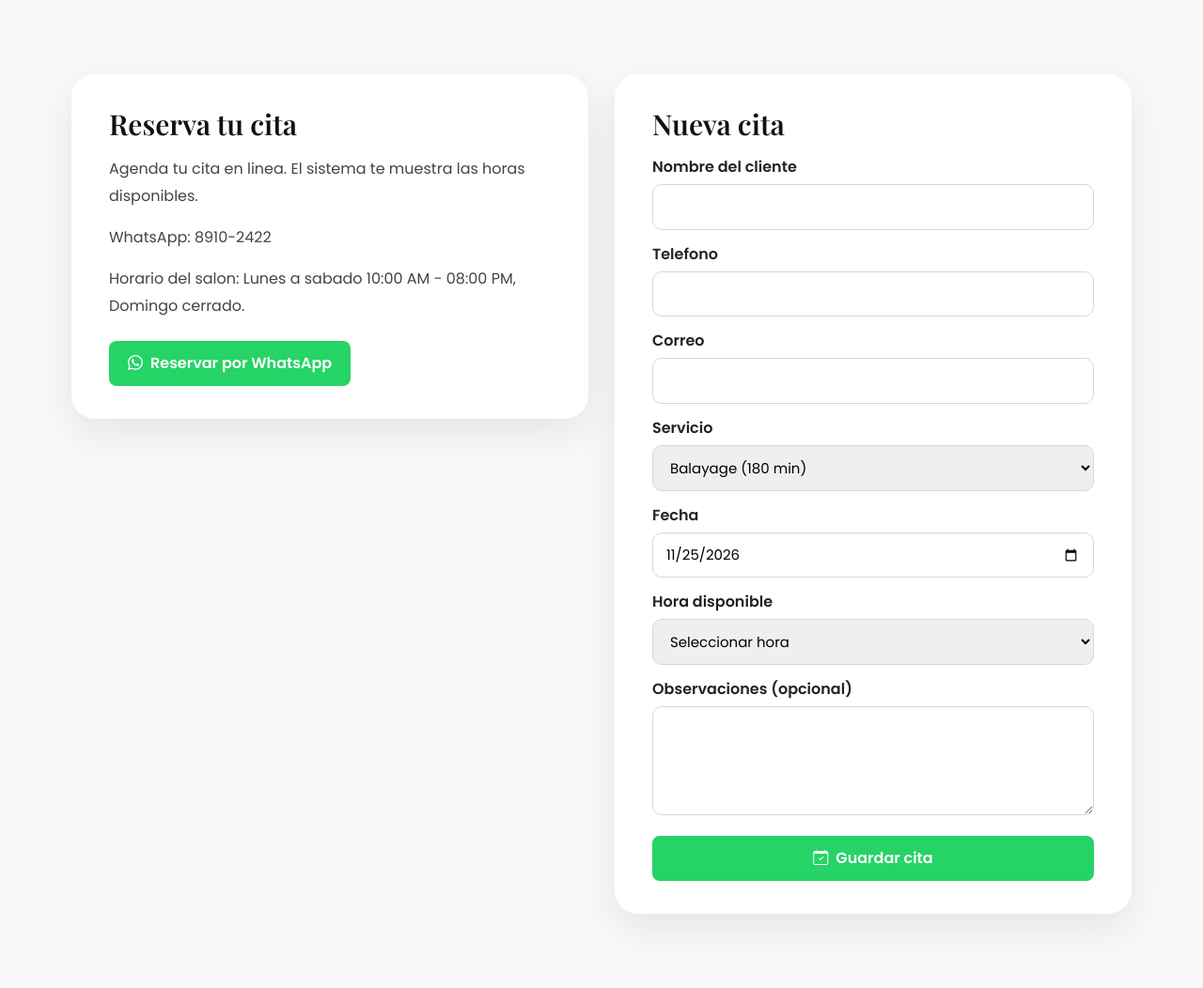
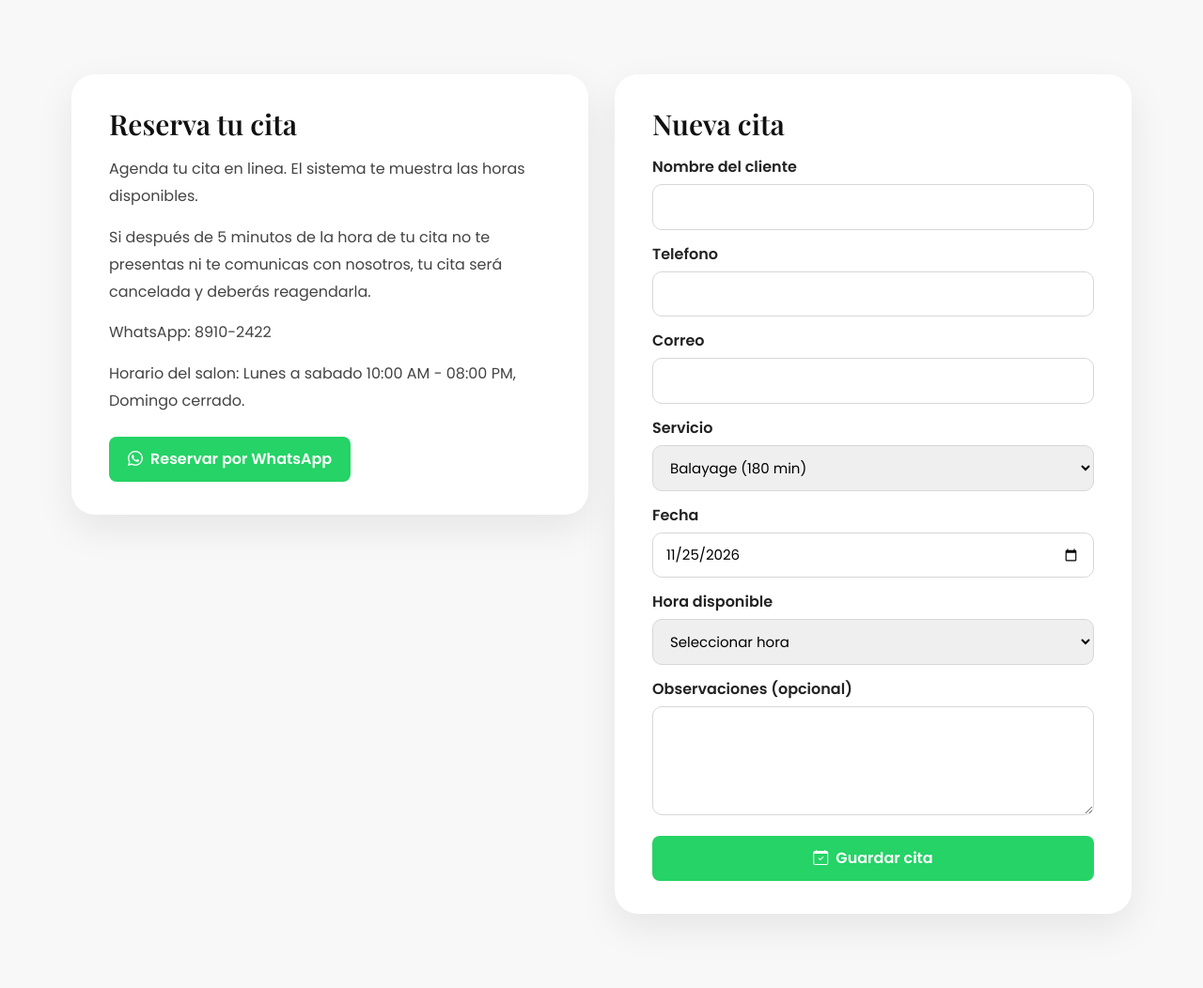
Before and after one commit to Orlando211995/SalonBelleza, a PHP site: page /SalonBelleza/cita.php in a window 1280 px wide. Shown: the part 982-2034 px from the top of the page at 94% size. Run offline with PHP 8.4, Linux system fonts and the light colour scheme; data comes from the database, SQL or seed files in the repository; data that the repository does not hold is empty; some libraries are stand-ins or nearby versions.

Commit message:
Agregar aviso de puntualidad para citas
Co-authored-by: Copilot <223556219+Copilot@users.noreply.github.com>

```diff
--- a/SalonBelleza/cita.php
+++ b/SalonBelleza/cita.php
@@ -129,6 +129,7 @@ include(__DIR__ . '/../Includes/menu.php');
 			<div class="contacto-info">
 				<h3>Reserva tu cita</h3>
 				<p>Agenda tu cita en linea. El sistema te muestra las horas disponibles.</p>
+				<p>Si después de 5 minutos de la hora de tu cita no te presentas ni te comunicas con nosotros, tu cita será cancelada y deberás reagendarla.</p>
 				<p>WhatsApp: 8910-2422</p>
 				<p>Horario del salon: Lunes a sabado 10:00 AM - 08:00 PM, Domingo cerrado.</p>
 
```
